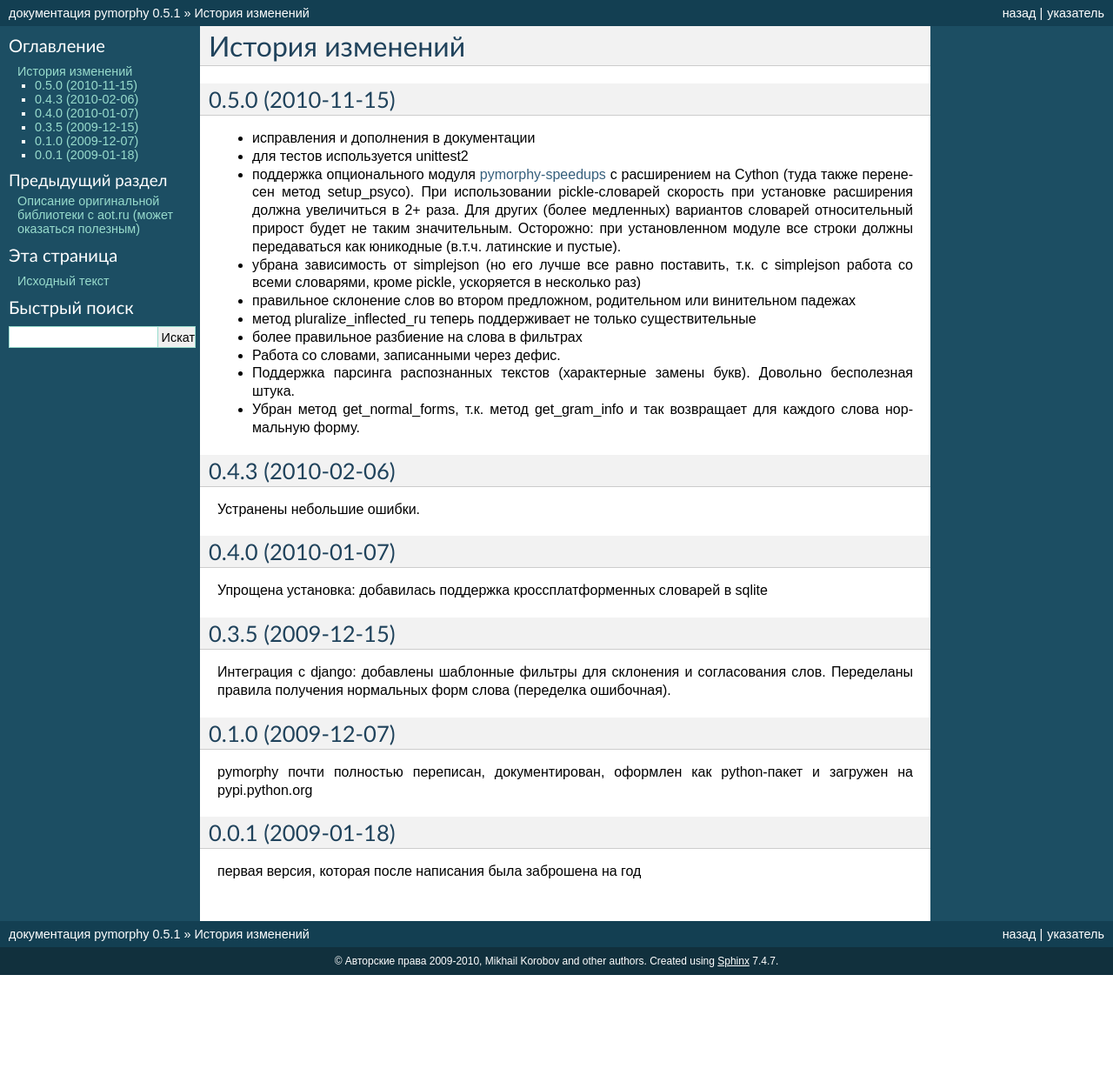
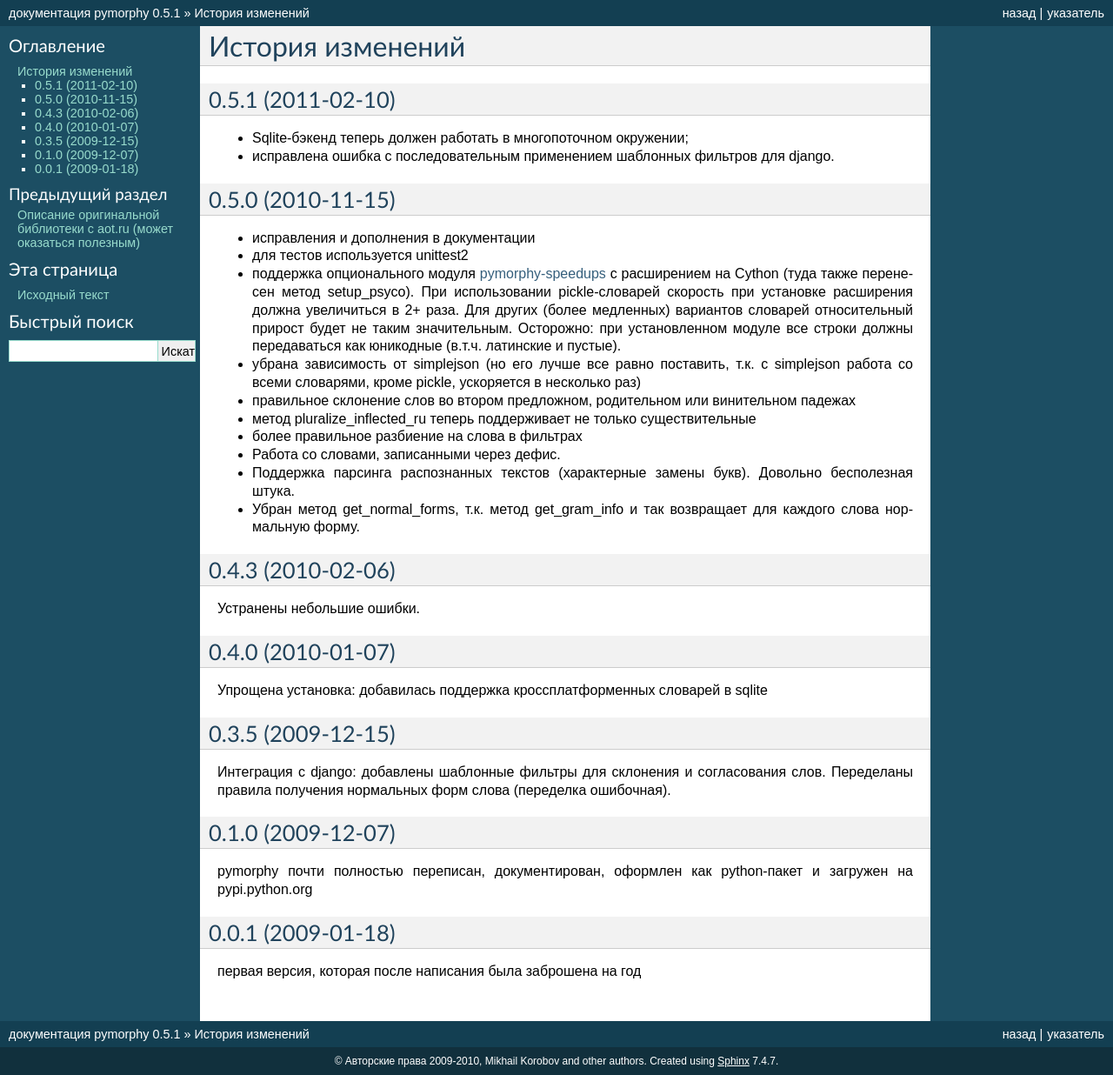
Before and after one commit to kmike/pymorphy, a Sphinx documentation site: the page built from docs/CHANGES.rst, in a window 1280 px wide. Shown: the whole page at 87% size. Built offline with Sphinx 7.4.7, drawn with Linux system fonts in a browser that asks for light colours; before the commit the page ends 1121 px from its top, so only the background shows below that.

Commit message:
changelog

```diff
--- a/docs/CHANGES.rst
+++ b/docs/CHANGES.rst
@@ -1,6 +1,12 @@
 
 История изменений
 =================
+
+0.5.1 (2011-02-10)
+------------------
+* Sqlite-бэкенд теперь должен работать в многопоточном окружении;
+* исправлена ошибка с последовательным применением шаблонных фильтров
+  для django.
 
 0.5.0 (2010-11-15)
 ------------------
```
